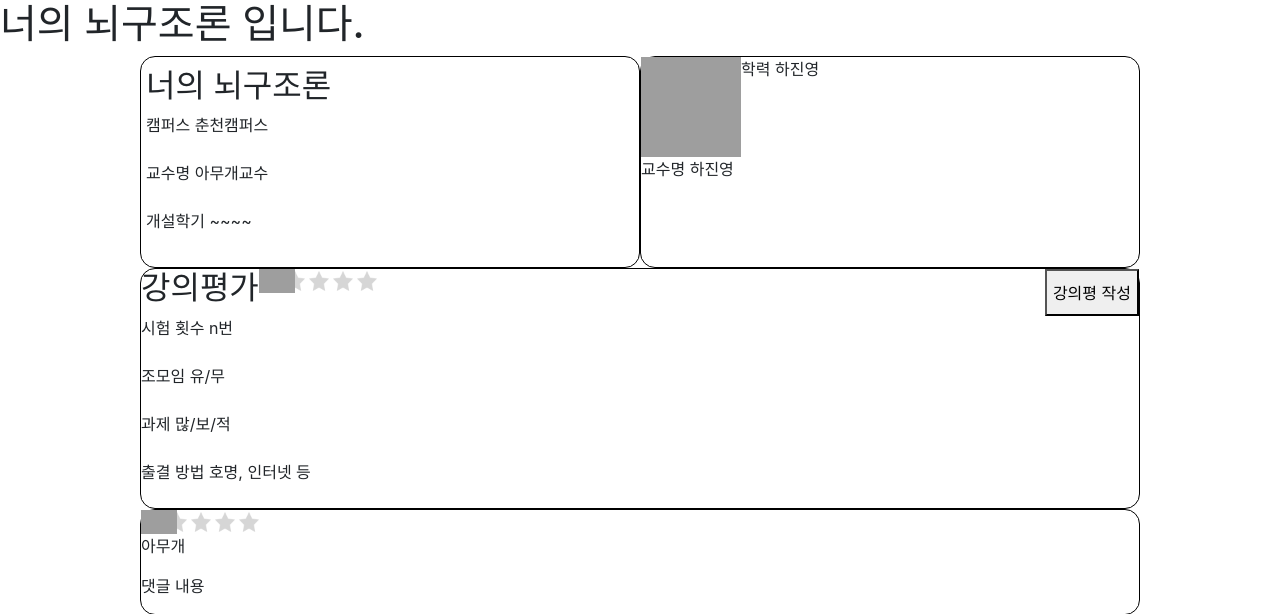
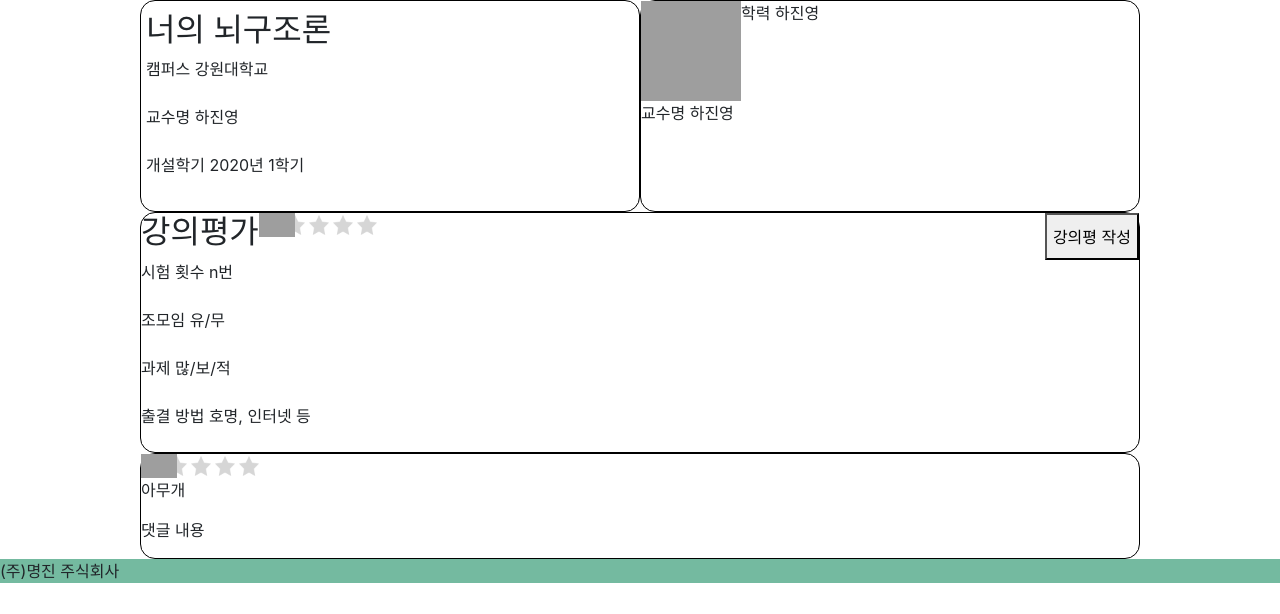
Before and after one commit to SMJin/Univ-lecture-scoring-site, a Django app: page /lecture/1 in a window 1280 px wide. Shown: the part 93-707 px from the top of the page. Run offline with Django 3.2, Linux system fonts and the light colour scheme; data comes from the database, SQL or seed files in the repository; some libraries are stand-ins or nearby versions; grey boxes are pictures that could not be loaded.

Commit message:
2020-02-18 17 save

```diff
--- a/lectureScoring/mainLecture/templates/show_lecture_test.html
+++ b/lectureScoring/mainLecture/templates/show_lecture_test.html
@@ -6,22 +6,20 @@
     <link rel="stylesheet" href="{% static 'css/show_lecture.css' %}">
     <link rel="stylesheet" href="https://cdnjs.cloudflare.com/ajax/libs/font-awesome/4.7.0/css/font-awesome.min.css">
 
-    <h1>{{lecture.lecture_title}} 입니다.</h1>
-
 <div class="wrapper">
     <div class="lecture_title">
-        <h2>너의 뇌구조론</h2>
+        <h2>{{lecture.lecture_title}}</h2>
         <p>
             <label>캠퍼스</label>
-            <span>춘천캠퍼스</span>
+            <span>{{lecture.university_name}}</span>
         </p>
         <p>
             <label>교수명</label>
-            <span>아무개교수</span>
+            <span>{{lecture.lecture_professor_name}}</span>
         </p>
         <p>
             <label>개설학기</label>
-            <span>~~~~</span>
+            <span>{{lecture.semester}}</span>
         </p>
     </div>
     <div class="lecture_professor">
```
